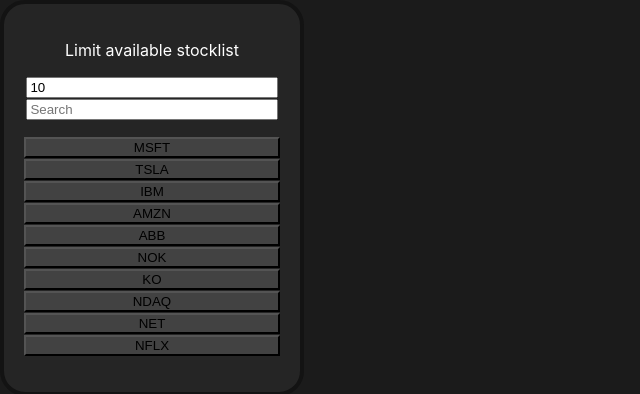
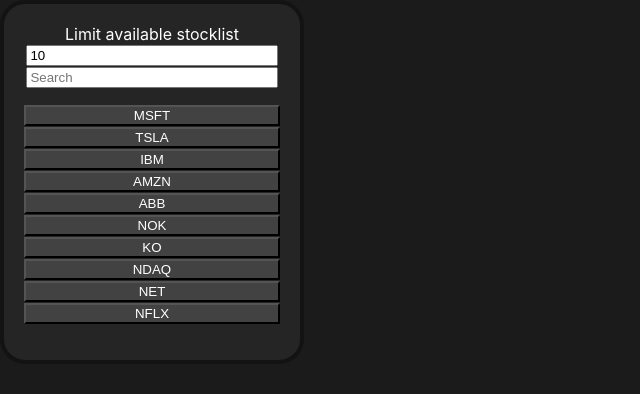
Before and after one commit to KeMaAid/reactstocks, a React (Create React App) app: page / in a window 1280 px wide. Shown: the top 394 px of the page, without its empty margins (0-640 px from the left). Built offline with nearby package versions, Linux system fonts and the light colour scheme.

Commit message:
fixed margins

```diff
--- a/src/App.css
+++ b/src/App.css
@@ -61,7 +61,7 @@
   display:                inline-block;
   width:                  100%;
   background:             var(--base00);
-
+  color:                 var(--font);
 }
 
 button:active{
@@ -79,3 +79,7 @@
 .Available-stocks ul button:hover{
   background:             var(--accent02);
 }
+
+.Settings p{
+  margin:                 0;
+}
```
Also changed, not shown: 1 other file (tests, documents, lock files or other folders).
